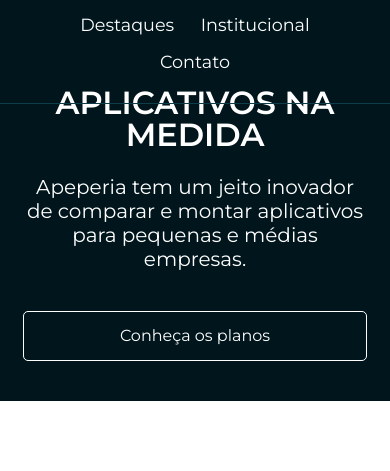
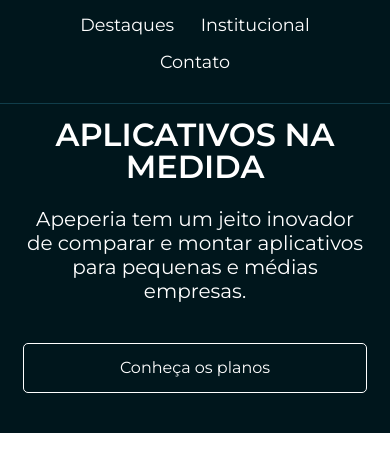
Before and after one commit to devguimaraes/Apperia-Alura, a plain HTML site: page index.html in a window 390 px wide. Shown: the part 109-580 px from the top of the page. Drawn offline with Linux system fonts and the light colour scheme.

Commit message:
estilização do media queries 390px

```diff
--- a/css/style.css
+++ b/css/style.css
@@ -1,3 +1,5 @@
+/* VARIAVEIS */
+
 :root{
 --branco:#FFF;
 --azul-claro:#DFE3E5;
@@ -45,11 +47,19 @@ body{
     border-radius: 5px;
 }
 
+/* MEDIA QUERIES */
 
-
+/* TODO APRENDER COMO COLOCAR ISSO NUM ARQUIVO EXTERNO É CHAMAR NA PÁGINA PRINCIPAL */
 @media (max-width: 379px) {
     .chamada__titulo {
         padding-top: 2rem;
     }
 
 }
+
+@media (max-width: 390px) {
+    .chamada__titulo {
+        padding-top: 2rem;
+    }
+
+}
```
